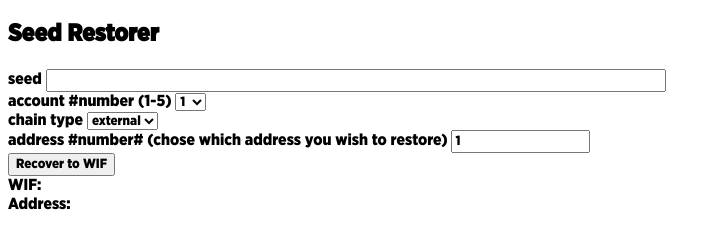
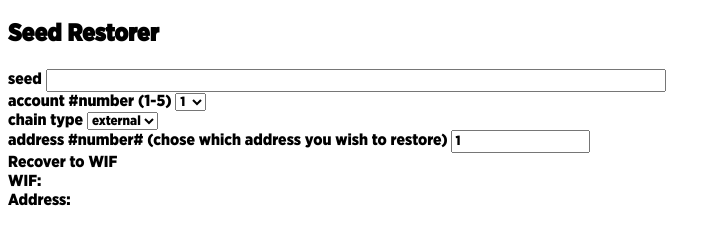
Before and after one commit to yuanyu90221/recover_seed, a browser extension: page index.html in a window 1280 px wide. Shown: the whole page, without its empty margins (0-721 px from the left). Drawn offline with Linux system fonts and the light colour scheme.

Commit message:
update button

```diff
--- a/index.html
+++ b/index.html
@@ -52,7 +52,7 @@
       <input type="number" name="addressIndex" id="addressIndex" min="1"/>
     </div>
     <div class="button">
-      <button id="button">Recover to WIF</button>
+      <div id="button">Recover to WIF</div>
     </div>
     <div>WIF:</div>
     <div class="wif" id="wif">
```
